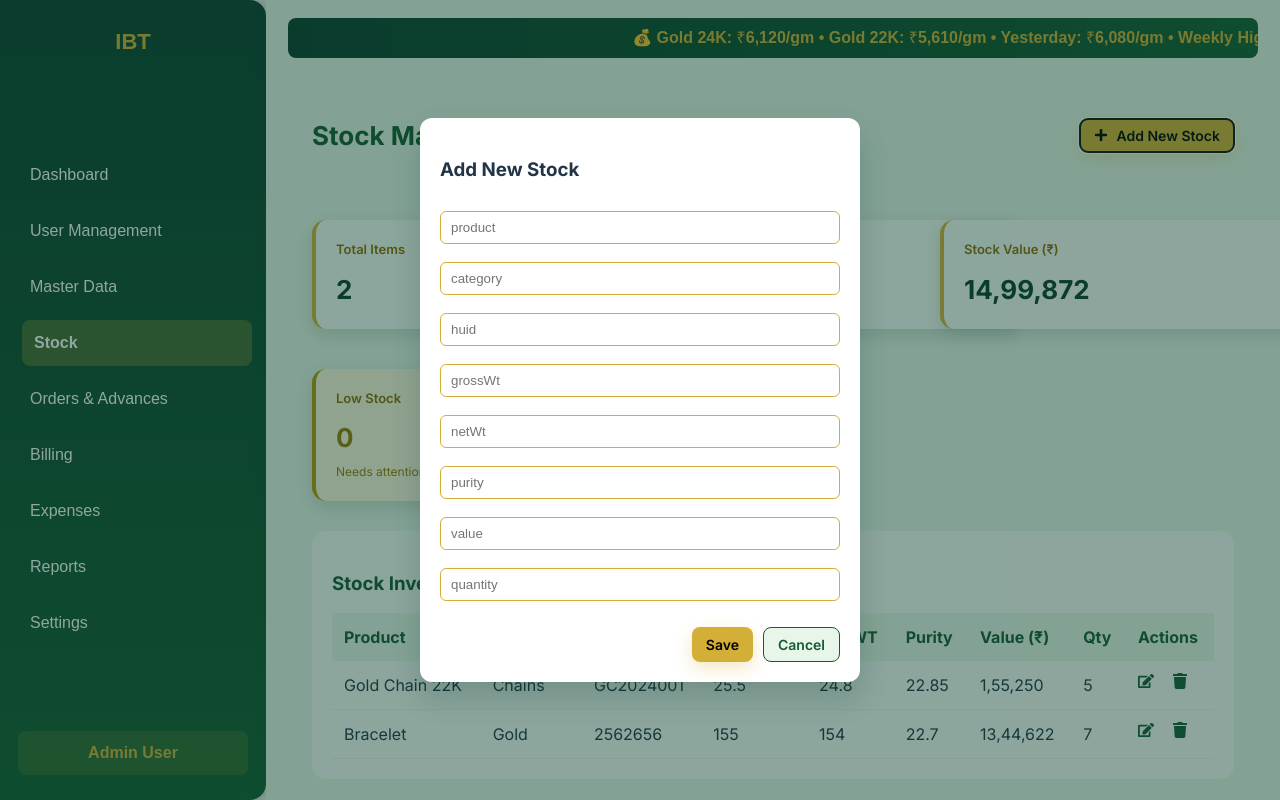
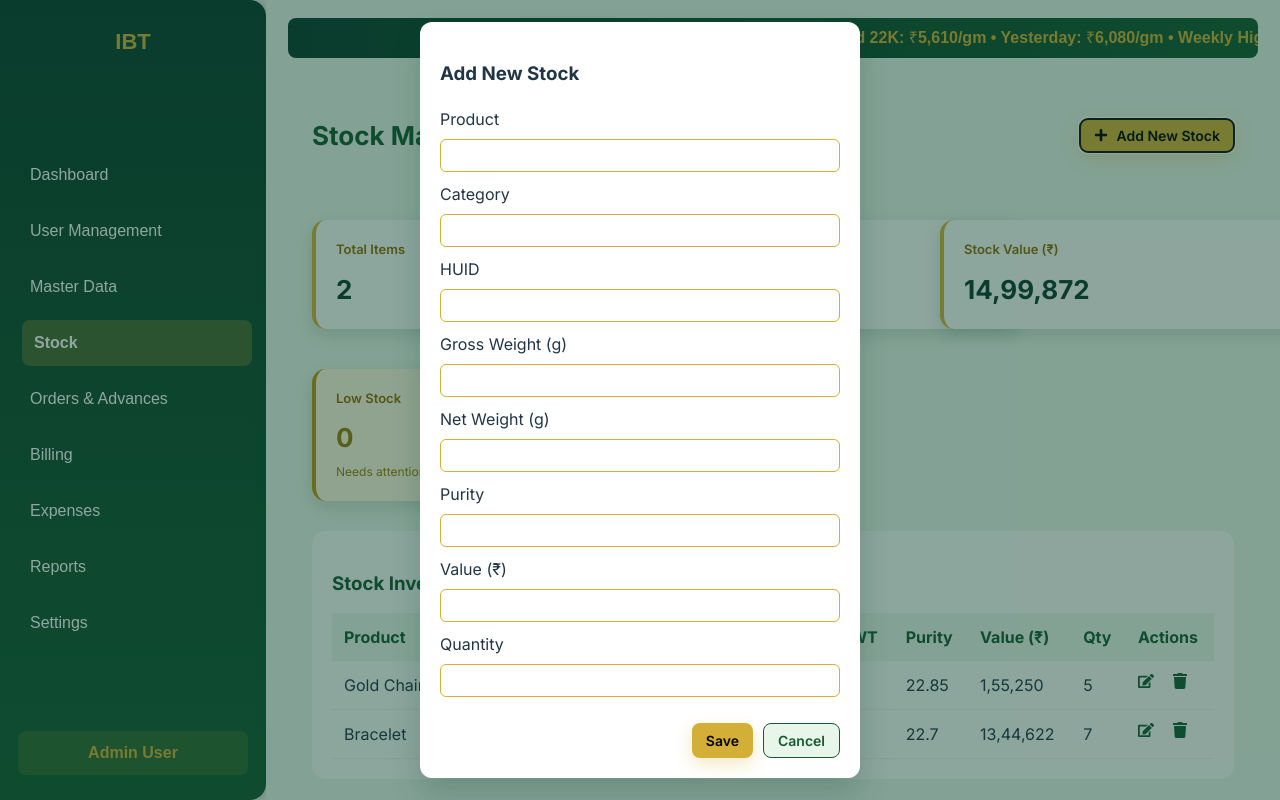
Before and after one commit to jannani2378/Jewellery-Management-system-mernstack, a React (Vite) app: page /stock in a window 1280 px wide. Both pictures are taken after a click on the button "Add New Stock". Built offline with nearby package versions, Linux system fonts and the light colour scheme.

Commit message:
Changed the form

```diff
--- a/src/pages/StockManagement.jsx
+++ b/src/pages/StockManagement.jsx
@@ -177,17 +177,74 @@ export default function StockManagement() {
           <div className="modal-box">
             <h3>{editingStock ? "Edit Stock" : "Add New Stock"}</h3>
 
-            {Object.keys(form).map((key) => (
-              <input
-                key={key}
-                placeholder={key}
-                value={form[key]}
-                onChange={(e) =>
-                  setForm({ ...form, [key]: e.target.value })
-                }
-              />
-            ))}
 
+            <div className="form-grid">
+
+              <div className="form-group">
+                <label>Product</label>
+                <input
+                  value={form.product}
+                  onChange={(e)=>setForm({...form, product:e.target.value})}
+                />
+              </div>
+
+              <div className="form-group">
+                <label>Category</label>
+                <input
+                  value={form.category}
+                  onChange={(e)=>setForm({...form, category:e.target.value})}
+                />
+              </div>
+
+              <div className="form-group">
+                <label>HUID</label>
+                <input
+                  value={form.huid}
+                  onChange={(e)=>setForm({...form, huid:e.target.value})}
+                />
+              </div>
+
+              <div className="form-group">
+                <label>Gross Weight (g)</label>
+                <input
+                  value={form.grossWt}
+                  onChange={(e)=>setForm({...form, grossWt:e.target.value})}
+                />
+              </div>
+
+              <div className="form-group">
+                <label>Net Weight (g)</label>
+                <input
+                  value={form.netWt}
+                  onChange={(e)=>setForm({...form, netWt:e.target.value})}
+                />
+              </div>
+
+              <div className="form-group">
+                <label>Purity</label>
+                <input
+                  value={form.purity}
+                  onChange={(e)=>setForm({...form, purity:e.target.value})}
+                />
+              </div>
+
+              <div className="form-group">
+                <label>Value (₹)</label>
+                <input
+                  value={form.value}
+                  onChange={(e)=>setForm({...form, value:e.target.value})}
+                />
+              </div>
+
+              <div className="form-group">
+                <label>Quantity</label>
+                <input
+                  value={form.quantity}
+                  onChange={(e)=>setForm({...form, quantity:e.target.value})}
+                />
+              </div>
+
+            </div>
             <div className="modal-actions">
               <button className="btn primary" onClick={saveStock}>
                 Save
```
